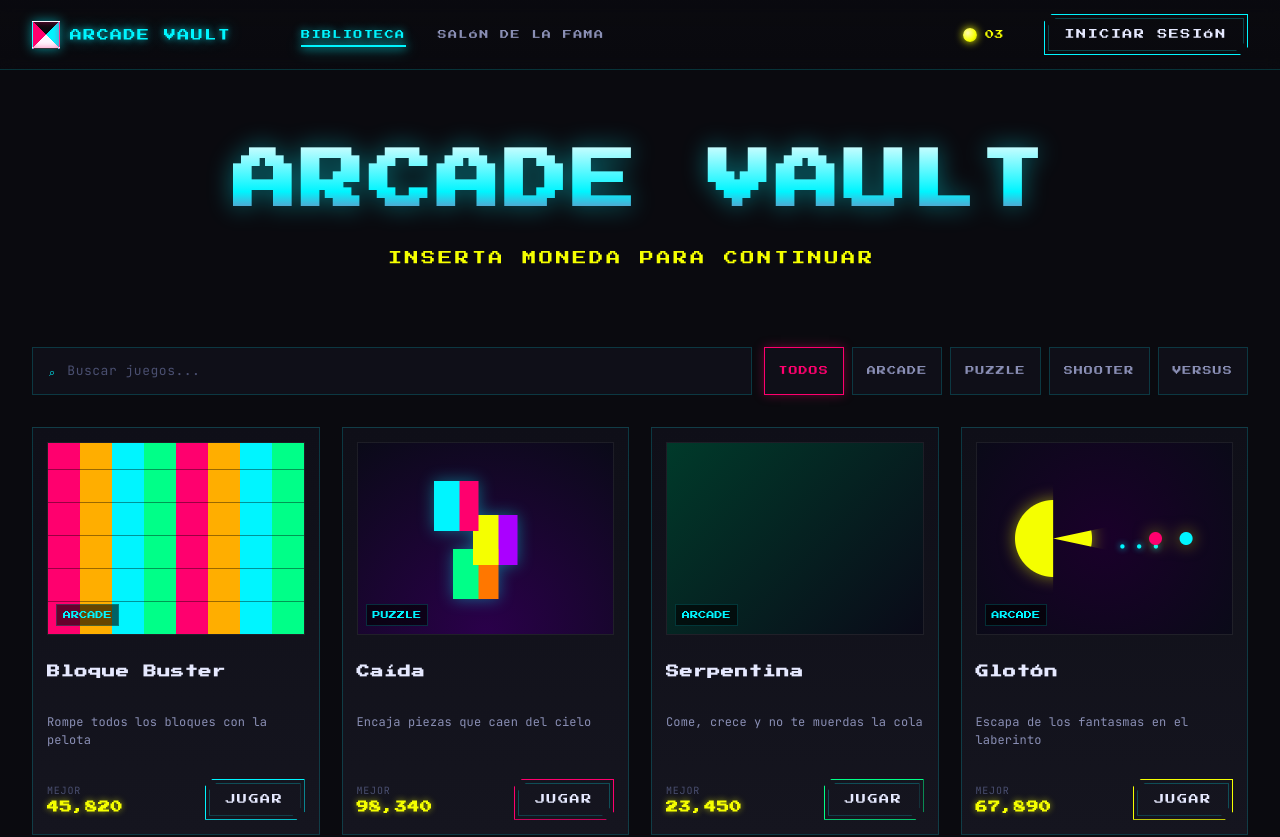
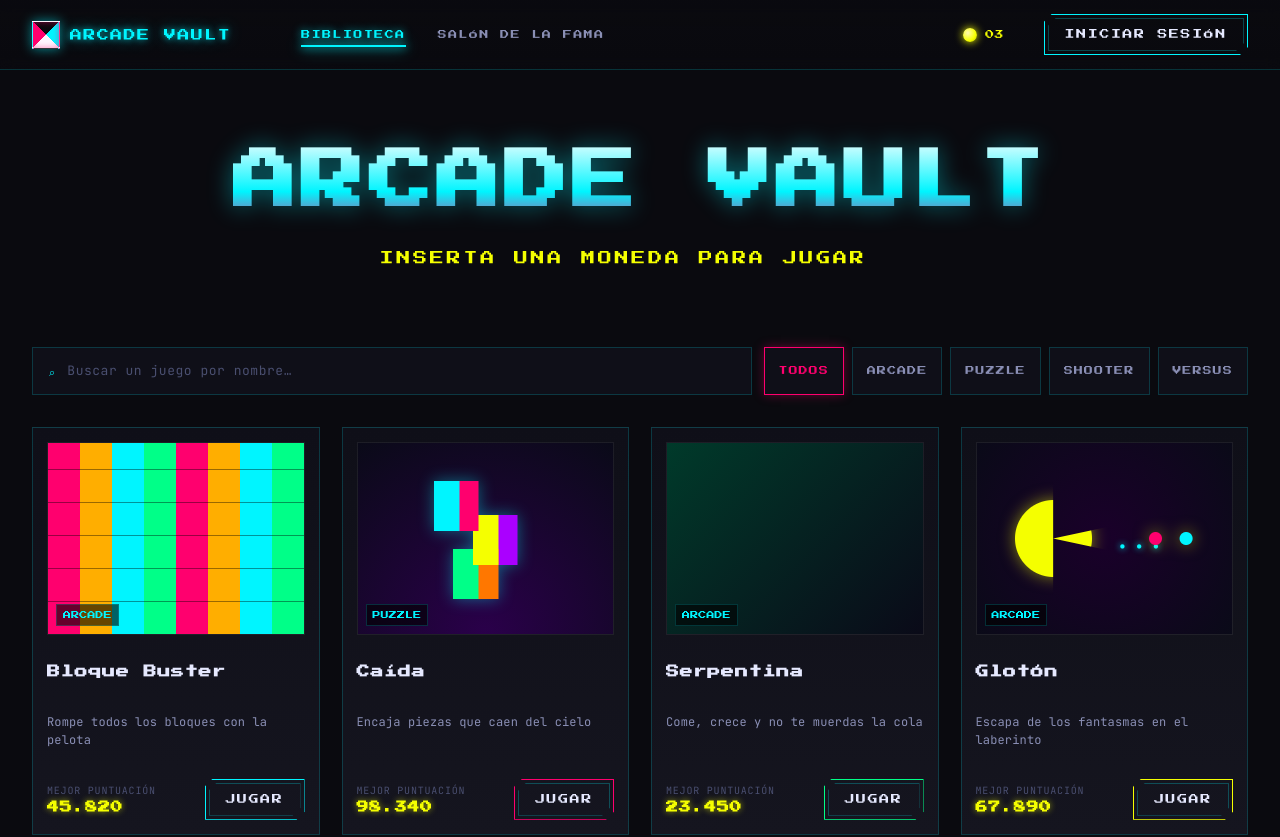
Before and after one commit to jorgitko/05-arcade-vault, a Next.js app: page / in a window 1280 px wide. Shown: the top 837 px of the page. Built offline with nearby package versions, Linux system fonts and the light colour scheme.

Commit message:
Update UI text and add empty state for game search results

```diff
--- a/app/(app)/page.tsx
+++ b/app/(app)/page.tsx
@@ -20,7 +20,7 @@ export default function HomePage() {
       <div className={styles['av-hero']}>
         <h1 className={styles.flicker}>ARCADE VAULT</h1>
         <p className={styles.sub}>
-          INSERTA MONEDA PARA CONTINUAR<span className={styles.blink}>_</span>
+          INSERTA UNA MONEDA PARA JUGAR<span className={styles.blink}> _</span>
         </p>
       </div>
 
@@ -29,7 +29,7 @@ export default function HomePage() {
           <span className={styles.ico}>⌕</span>
           <input
             type="text"
-            placeholder="Buscar juegos..."
+            placeholder="Buscar un juego por nombre…"
             value={query}
             onChange={(e) => setQuery(e.target.value)}
           />
@@ -52,6 +52,14 @@ export default function HomePage() {
         {filtered.map((game) => (
           <GameCard key={game.id} game={game} />
         ))}
+        {filtered.length === 0 && (
+          <div style={{ gridColumn: '1 / -1', textAlign: 'center', padding: '80px 20px', color: 'var(--ink-faint)' }}>
+            <div className={`${styles.pixel} ${styles['neon-magenta']}`} style={{ fontSize: '14px', marginBottom: '12px' }}>
+              NO HAY RESULTADOS
+            </div>
+            <div>Intenta otra búsqueda o categoría.</div>
+          </div>
+        )}
       </div>
     </>
   );
--- a/components/game-card.tsx
+++ b/components/game-card.tsx
@@ -21,8 +21,8 @@ export default function GameCard({ game }: GameCardProps) {
 
       <div className={styles.row}>
         <div className={styles['score-badge']}>
-          <span>MEJOR</span>
-          <b>{game.best.toLocaleString()}</b>
+          <span>MEJOR PUNTUACIÓN</span>
+          <b>{game.best.toLocaleString('es-ES')}</b>
         </div>
 
         <button className={`${styles.btn} ${styles[game.color]}`}>
```
